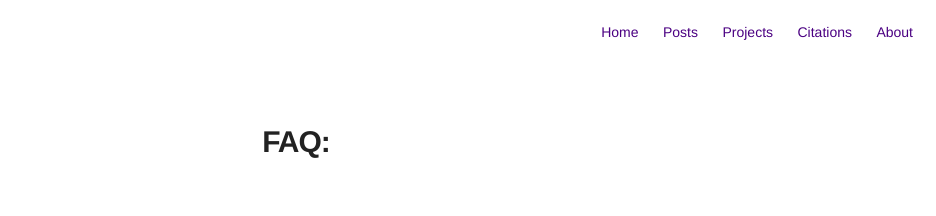
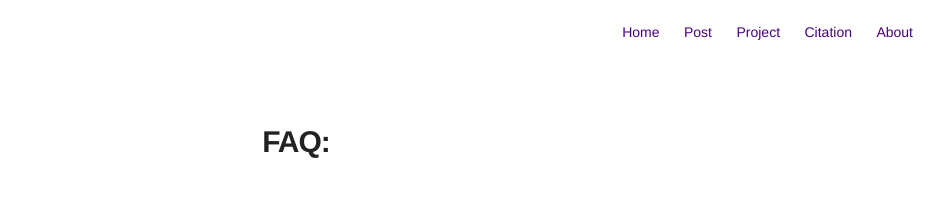
Before and after one commit to tnunay/tnunay.github.io, a Jekyll site: the page built from FAQ.md, in a window 1280 px wide. Shown: the top 216 px of the page, without its empty margins (344-1280 px from the left). Built offline with Jekyll 4.4.1, drawn with Linux system fonts in a browser that asks for light colours; our own code applies the rules of GitHub Pages for plain Markdown files.

Commit message:
change publication to citations

```diff
--- a/_includes/nav.html
+++ b/_includes/nav.html
@@ -9,7 +9,7 @@
         {% if site.blog == true %}
             {% if page.title != "Blog" %}
                 <li class="item">
-                    <a class="link" href="{{ site.url }}/article">Posts</a>
+                    <a class="link" href="{{ site.url }}/article">Post</a>
                 </li>
             {% endif %}
         {% endif %}
@@ -17,14 +17,14 @@
         {% if site.projects == true %}
             {% if page.title != "Projects" %}
                 <li class="item">
-                    <a class="link" href="{{ site.url }}/projects">Projects</a>
+                    <a class="link" href="{{ site.url }}/projects">Project</a>
                 </li>
             {% endif %}
         {% endif %}
 
         {% if site.publication == true %}
             <li class="item">
-                <a class="link" href="{% if site.publication-external %}{{ site.publication-url }}{% else %}{{ site.url }}/{{ site.publication-url }}{% endif %}">Citations</a>
+                <a class="link" href="{% if site.publication-external %}{{ site.publication-url }}{% else %}{{ site.url }}/{{ site.publication-url }}{% endif %}">Citation</a>
             </li>
         {% endif %}
 
```
